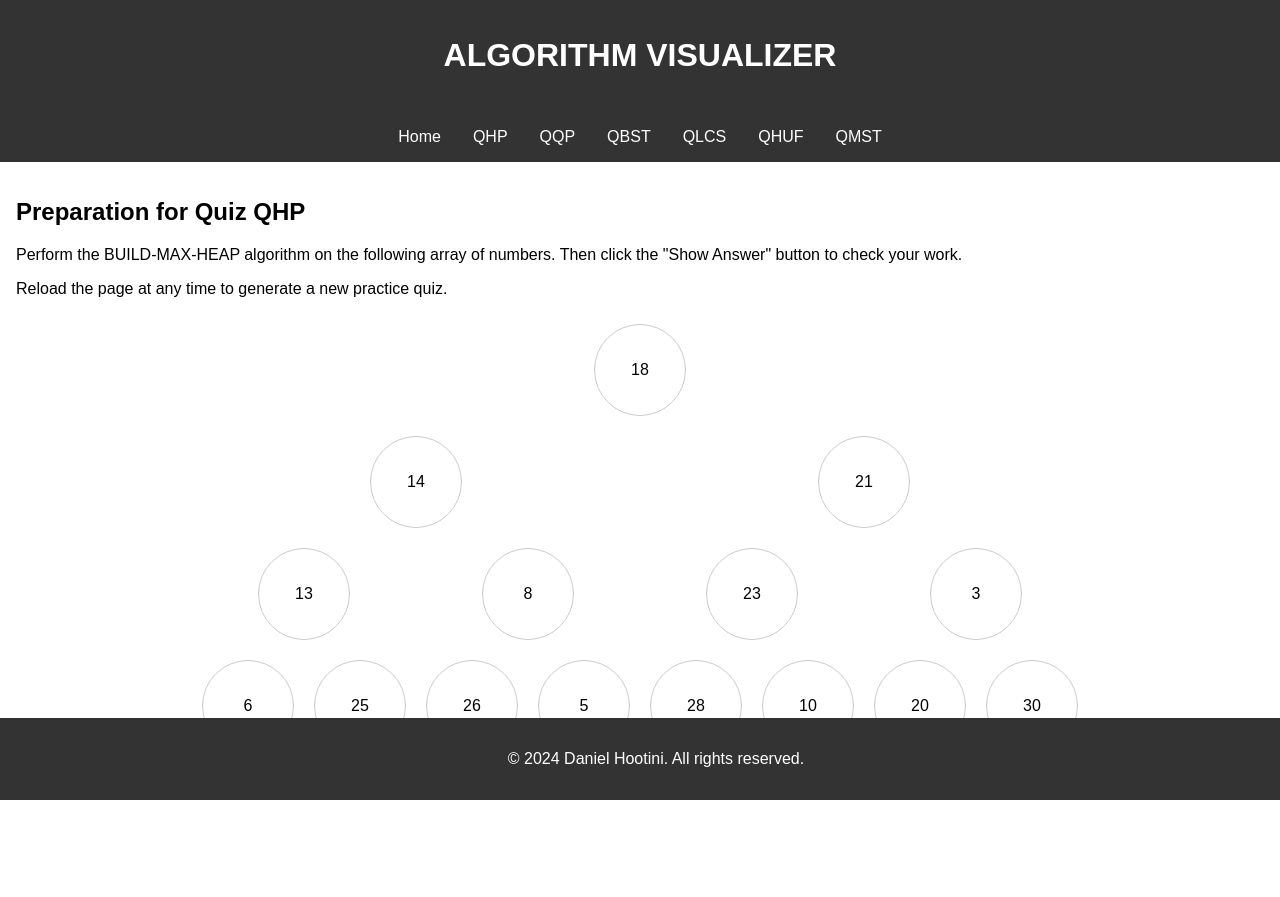
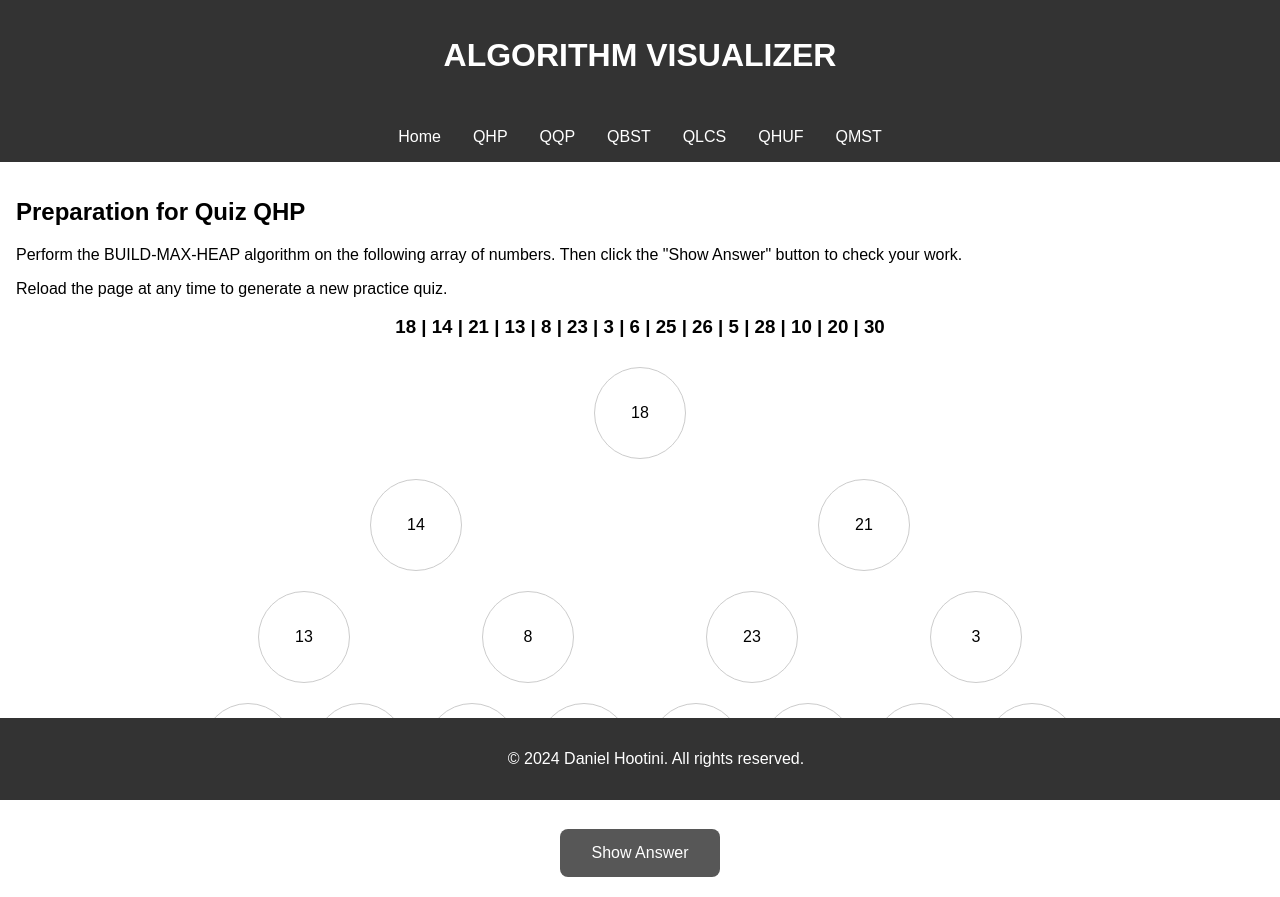
Before and after one commit to DanielH987/algorithm-visualizer, a React (Create React App) app: page /qhp in a window 1280 px wide. Before the commit the page ends 800 px from the top, so only its background shows below. Built offline with nearby package versions, Linux system fonts and the light colour scheme.

Commit message:
feat: Update Tree component to display nodes in a horizontal line

```diff
--- a/src/components/Tree.js
+++ b/src/components/Tree.js
@@ -79,11 +79,23 @@ const Tree = () => {
 
   const treeData = createTreeData(nodes);
 
+  const displayNodes = (nodes) => {
+    return nodes.map((node, index) => (
+      <span key={index}>
+        {node.value}
+        {index < nodes.length - 1 && ' | '}
+      </span>
+    ));
+  };
+
   return (
     <div>
       <h2>Preparation for Quiz QHP</h2>
       <p>Perform the BUILD-MAX-HEAP algorithm on the following array of numbers. Then click the "Show Answer" button to check your work.</p>
       <p>Reload the page at any time to generate a new practice quiz.</p>
+      <h3 style={{ textAlign: 'center' }}>
+        {displayNodes(nodes)}
+      </h3>
       <div className="tree">
         {treeData && (
           <TreeNode
@@ -96,7 +108,9 @@ const Tree = () => {
         )}
       </div>
       {showAnswer && <p><strong>{isCorrect ? 'Correct!' : 'Incorrect, please try again.'}</strong></p>}
-      <button onClick={handleShowAnswer}>Show Answer</button>
+      <div className="button-container">
+        <button className="styled-button" onClick={handleShowAnswer}>Show Answer</button>
+      </div>
     </div>
   );
 };
```
